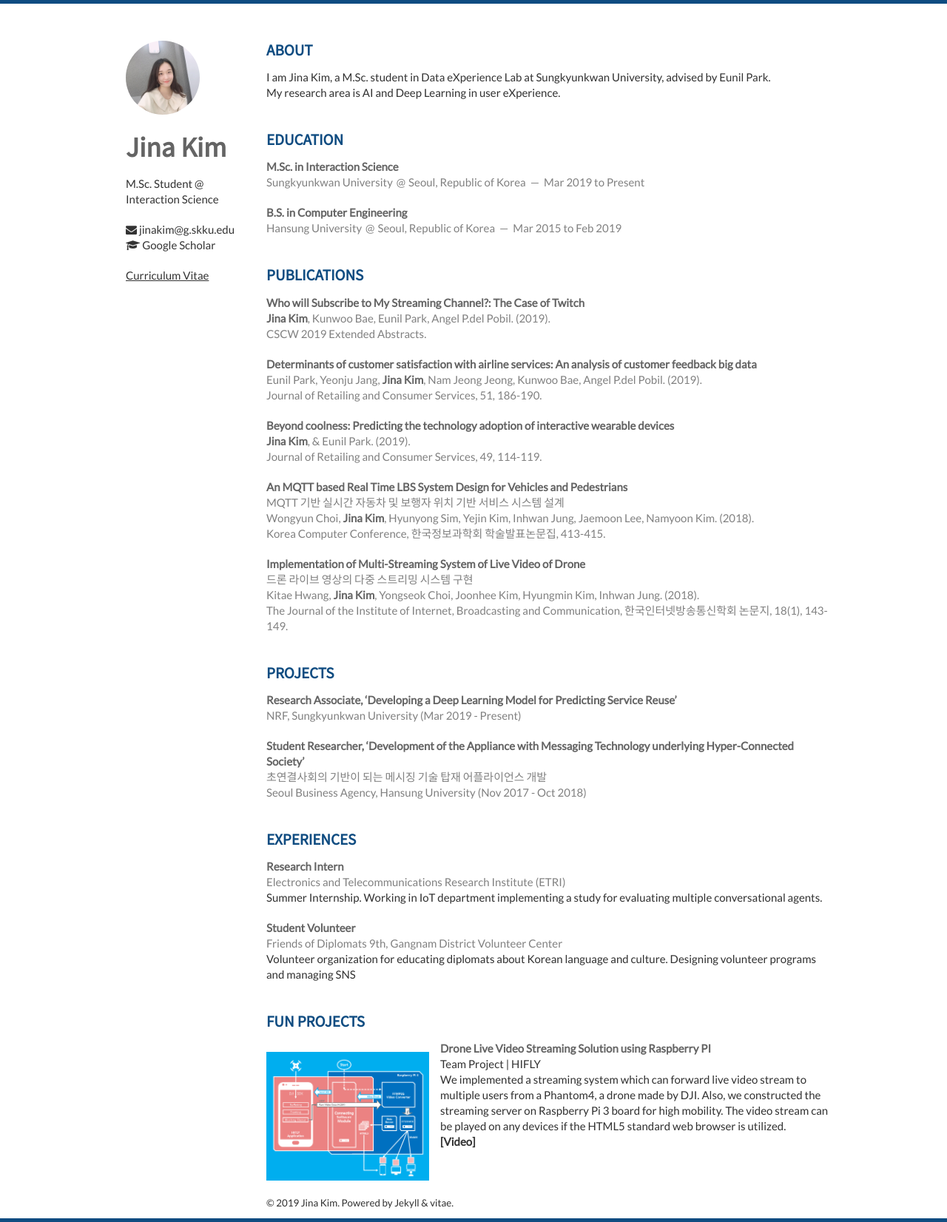
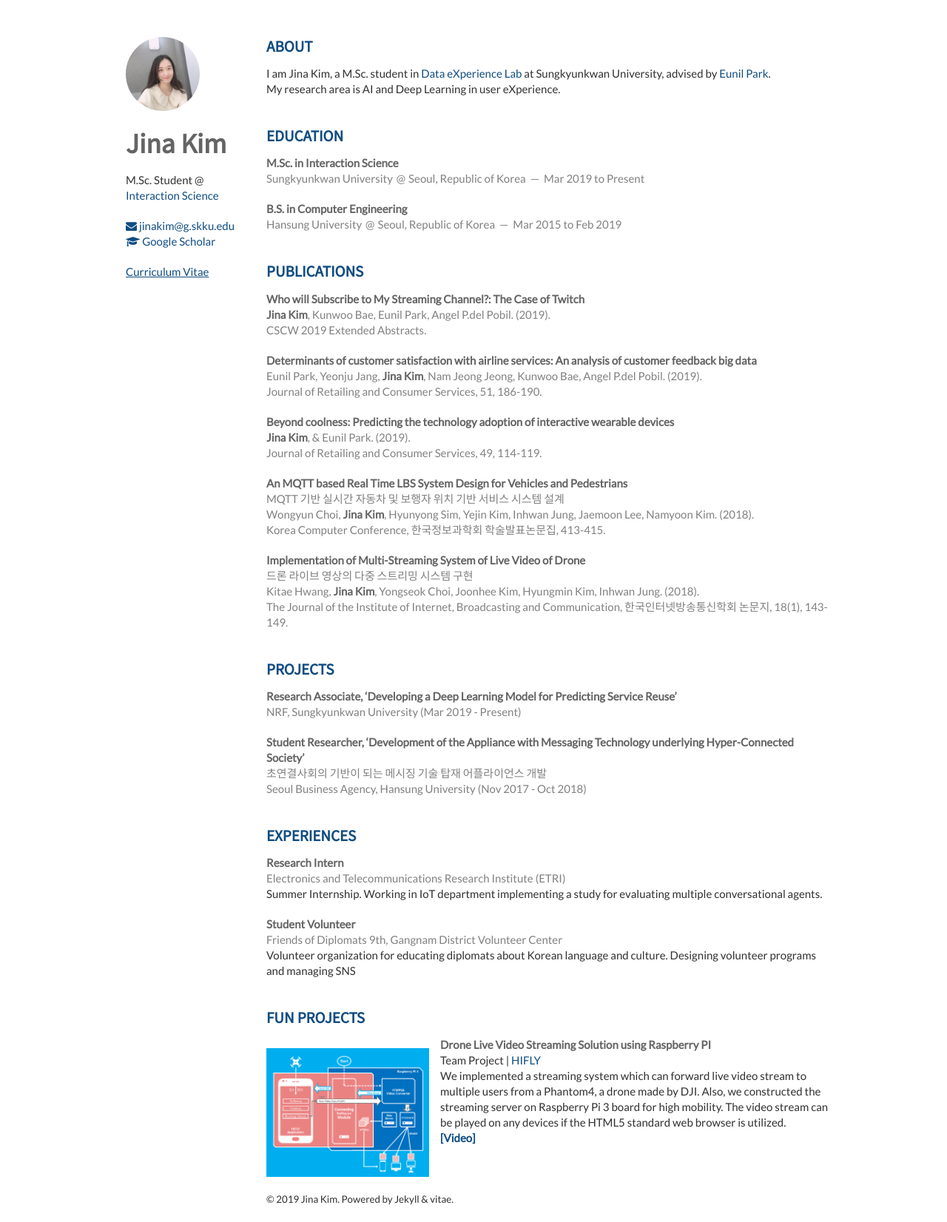
Before and after one commit to Jina-Kim/Jina-Kim.github.io, a Jekyll site: the page built from index.html, in a window 1280 px wide. Shown: the whole page at 74% size. Built offline with Jekyll 4.4.1, drawn with Linux system fonts in a browser that asks for light colours; nearby versions of some CDN libraries; the list of posts is cut into pages by our own code.

Commit message:
update css

```diff
--- a/static/css/layout.css
+++ b/static/css/layout.css
@@ -4,8 +4,8 @@ body {
     font-size: 15px;
     line-height: 21px;
     color: rgb(48, 48, 48);
-    border-top: 5px solid #0F4C81;
-    border-bottom: 5px solid #0F4C81;
+    /* border-top: 5px solid #0F4C81;
+    border-bottom: 5px solid #0F4C81; */
 }
 
 .container {
@@ -13,9 +13,11 @@ body {
 }
 
 a {
-    color: #333;
     text-decoration: none;
-    /*background-color: rgba(39, 168, 34, 0.06);*/
+}
+
+a:link {
+  color: #0F4C81;
 }
 
 a:visited {
```
